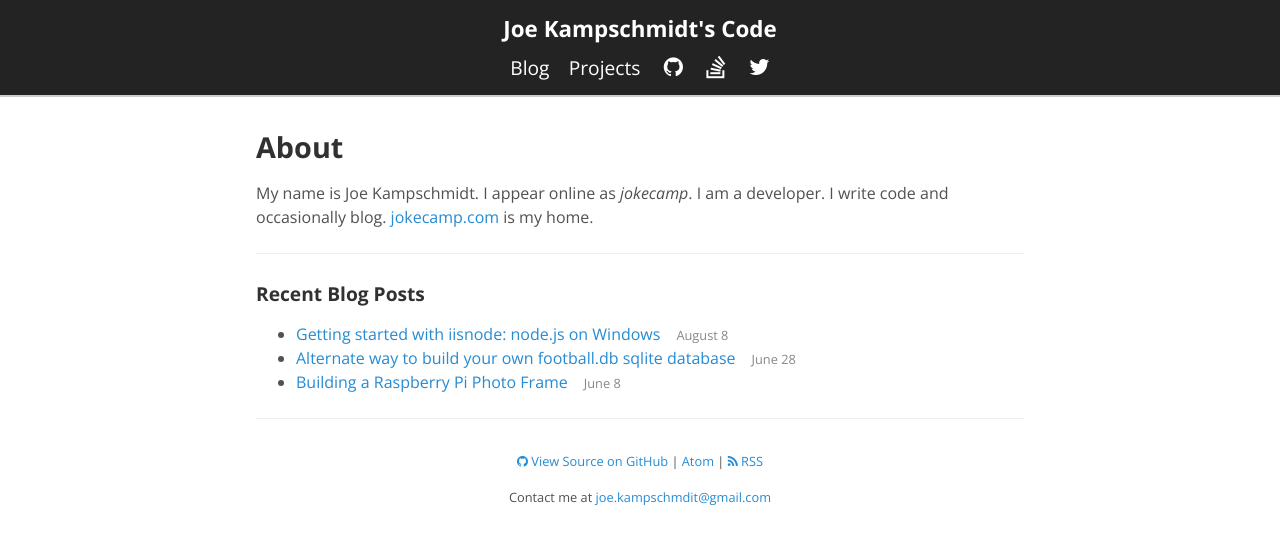
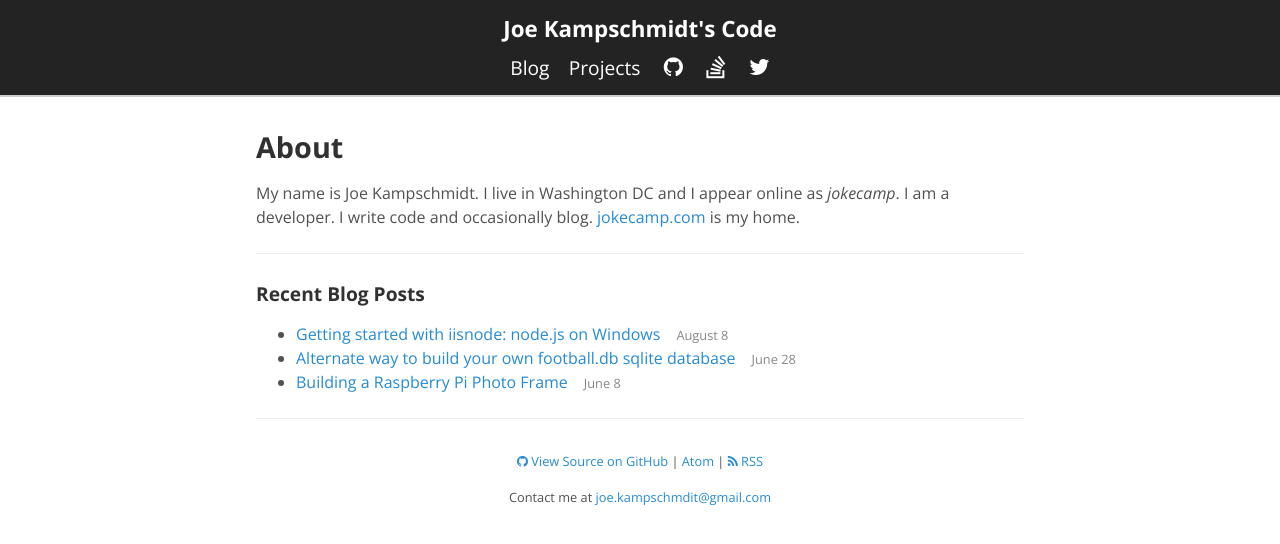
Before and after one commit to jokecamp/jokecamp.com, a Jekyll site: the page built from index.md, in a window 1280 px wide. Shown: the top 544 px of the page. Built offline with Jekyll 4.4.1, drawn with Linux system fonts in a browser that asks for light colours; nearby versions of some CDN libraries; Markdown is read by kramdown in place of the engine named in the settings.

```diff
--- a/index.md
+++ b/index.md
@@ -7,7 +7,10 @@ desc: 'A personal website for Joe Kampschmidt (jokecamp) with web development bl
 # About
 
 <div itemscope itemtype="http://data-vocabulary.org/Person">
-My name is <span itemprop="name">Joe Kampschmidt</span>. I appear online as <em itemprop="nickname">jokecamp</em>. I am a <span itemprop='role'>developer</span>. I write code and occasionally blog. <a itemprop="url" href="http://www.jokecamp.com">jokecamp.com</a> is my home.
+My name is <span itemprop="name">Joe Kampschmidt</span>. I live in <span itemprop="address" itemscope
+    itemtype="http://data-vocabulary.org/Address">
+    <span itemprop="locality">Washington DC</span>
+  </span> and I appear online as <em itemprop="nickname">jokecamp</em>. I am a <span itemprop='role'>developer</span>. I write code and occasionally blog. <a itemprop="url" href="http://www.jokecamp.com">jokecamp.com</a> is my home.
 </div>
 
 ---
```
Also changed, not shown: 3 other files.
